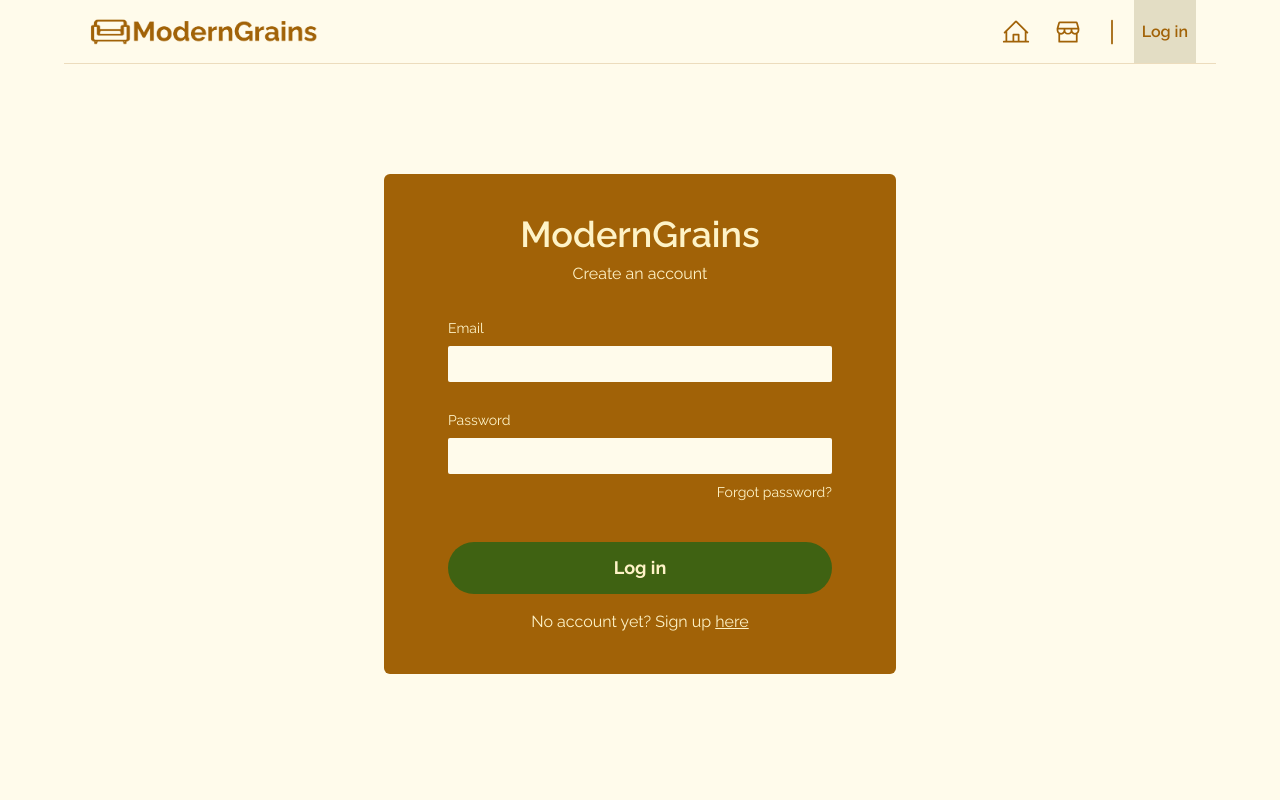
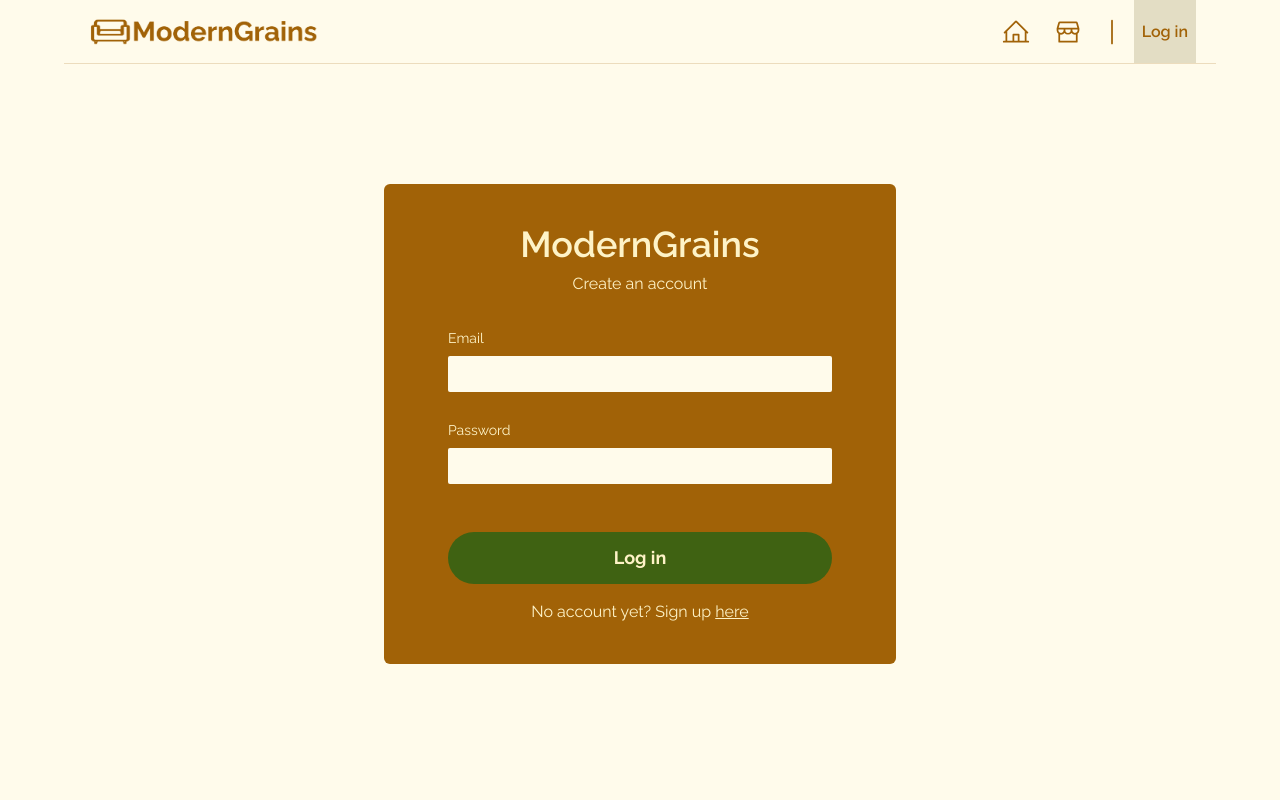
Before and after one commit to RyneeeJ/Moderngrains-client, a React (Vite) app: page /login in a window 1280 px wide. Shown: the top 800 px of the page. Built offline with nearby package versions, Linux system fonts and the light colour scheme.

Commit message:
Removed forgot password

```diff
--- a/src/features/authentication/LoginForm.jsx
+++ b/src/features/authentication/LoginForm.jsx
@@ -47,11 +47,6 @@ function LoginForm() {
         </FormRow>
       </FormInputContainer>
 
-      <div className="flex w-full justify-end">
-        <span className="block cursor-pointer text-xs text-amber-100 hover:underline sm:text-sm">
-          Forgot password?
-        </span>
-      </div>
       <FormButton>{isLoading ? "Logging in..." : "Log in"}</FormButton>
 
       <p className="text-sm sm:text-base">
```
